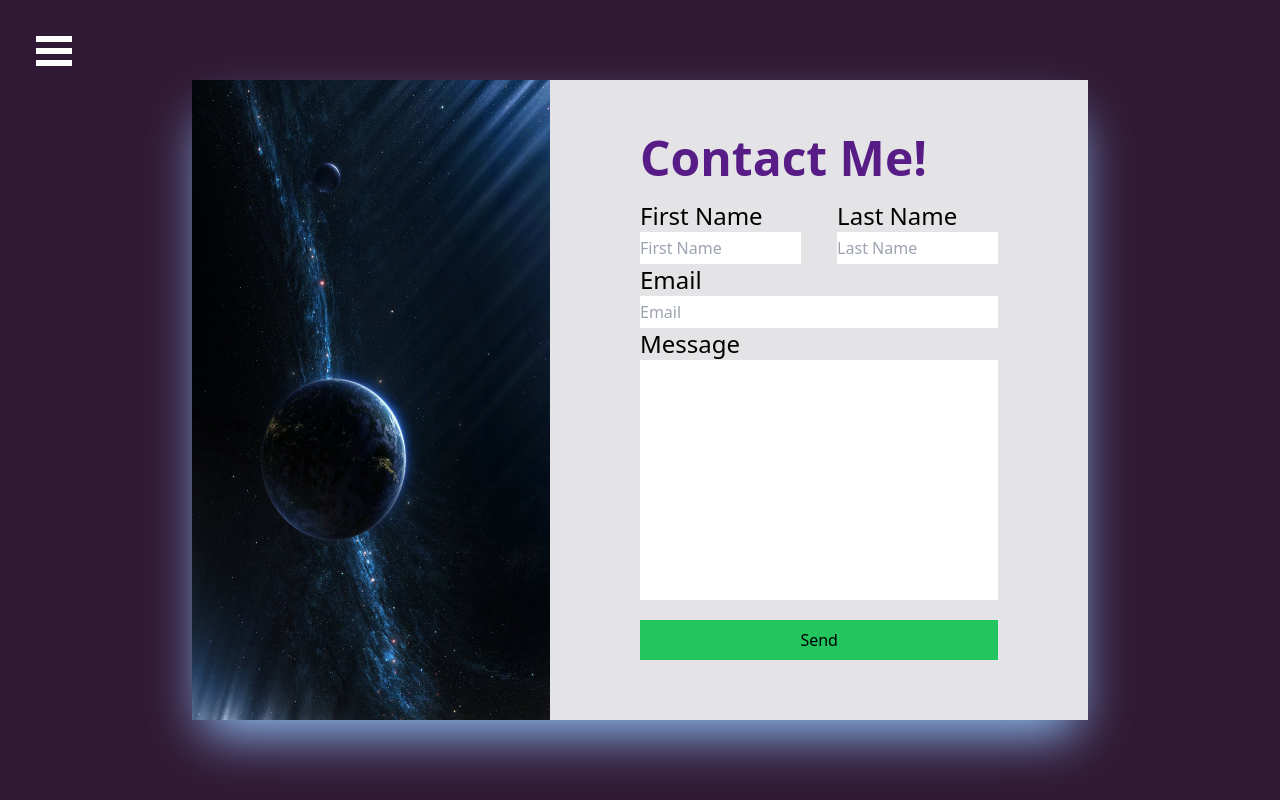
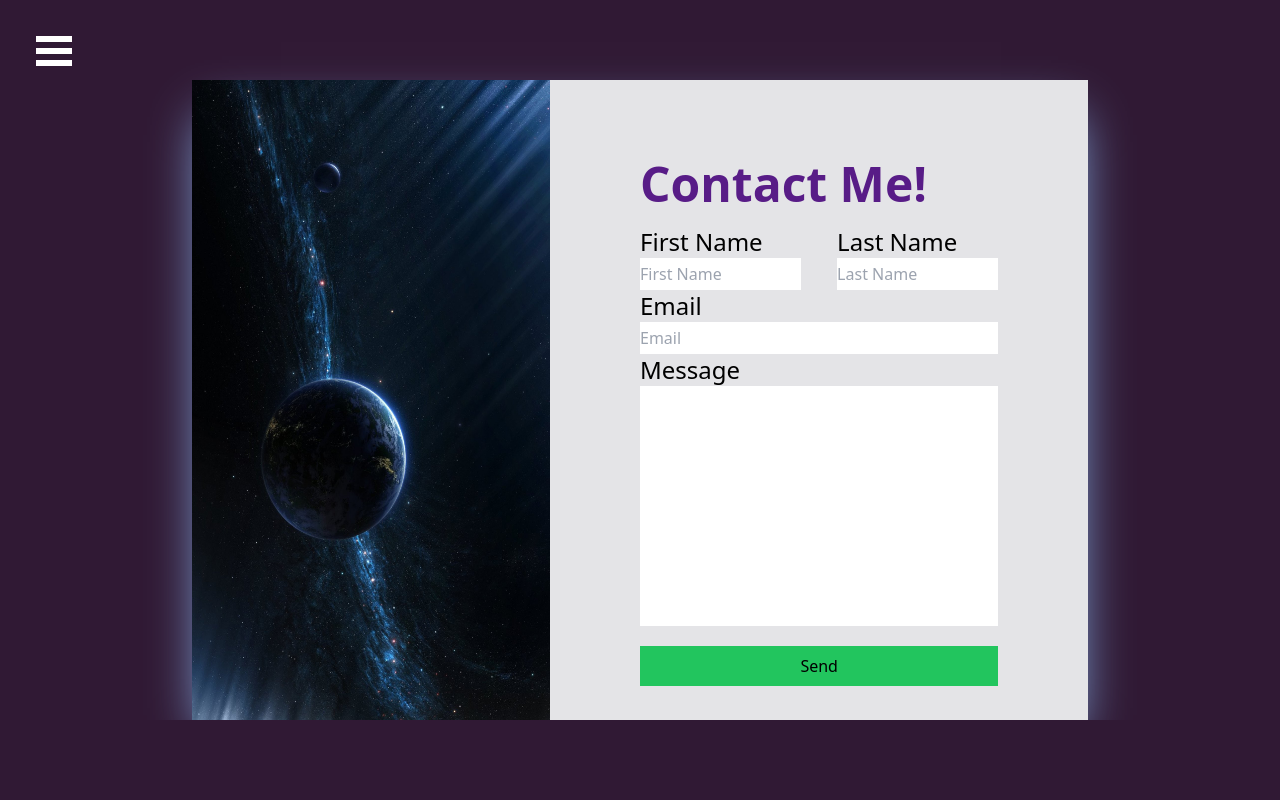
Before and after one commit to lwin496/Portfolio-2.0, a React (Create React App) app: page /contact in a window 1280 px wide. Built offline with nearby package versions, Linux system fonts and the light colour scheme.

Commit message:
better scaled contage page

```diff
--- a/src/Pages/Contact.jsx
+++ b/src/Pages/Contact.jsx
@@ -33,14 +33,14 @@ const Contact = () => {
       <div className='outer-container'>
         <section id='page-wrap'>
         <Navbar pageWrapId={"page-wrap"} OuterContainerId={"outer-container"} />
-          <div className='w-[70vw] h-[80vh] bg-zinc-200 m-auto my-[10vh] shadow-2xl shadow-blue-300/100 flex col'>
+          <div className='w-[98%] h-[100vh] bg-zinc-200 m-auto shadow-2xl shadow-blue-300/100 flex col md:w-[70%] md:h-[80vh] md:mt-20'>
             {/* section 1 */}
             <div className='w-[0%] flex lg:w-[40%]'>
               <img src={img} alt="planet img"  className='w-[100%]'/>
             </div>
             {/* section 2 */}
-            <div className='w-[100%] px-[10%] h-[100%] overflow-visible lg:w-[60%]'>
-              <h1 className=' text-4xl mt-[15%] mb-0 font-bold text-purple-900 md:text-5xl'>Contact Me!</h1>
+            <div className='w-[100%] px-[5%] h-[100%] overflow-visible lg:w-[60%] md:px-[10%]'>
+              <h1 className=' text-4xl mt-[10vh] mb-0 font-bold text-purple-900 md:text-5xl'>Contact Me!</h1>
 
               <form ref={form} onSubmit={handleOnSubmitSendEmail} className='mt-[5%] flex flex-col'>
                 <div className='flex flex-col md:flex sm:flex-row justify-between'>
```
